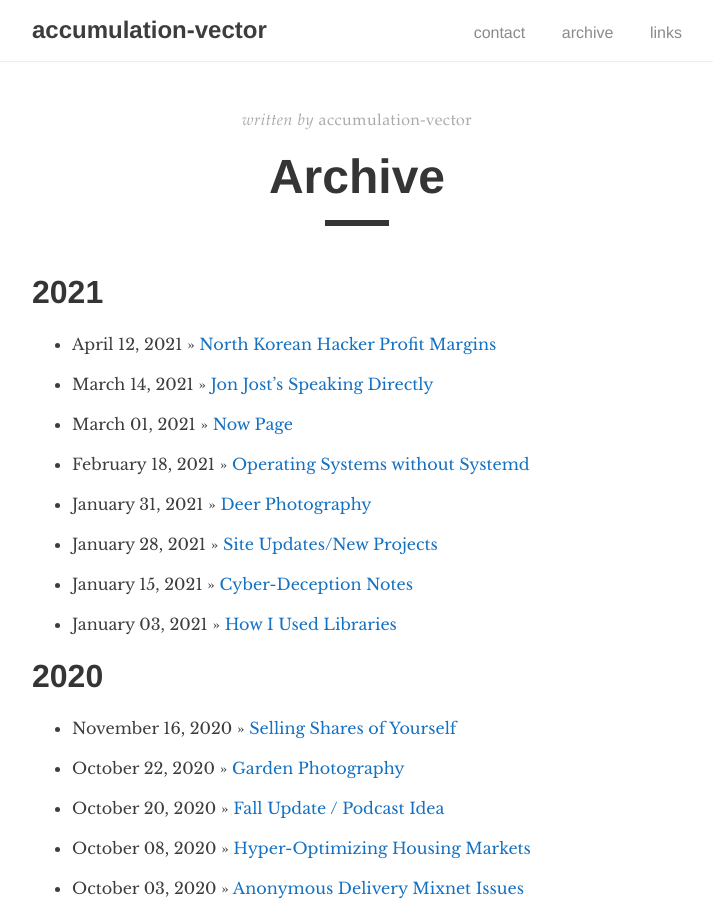
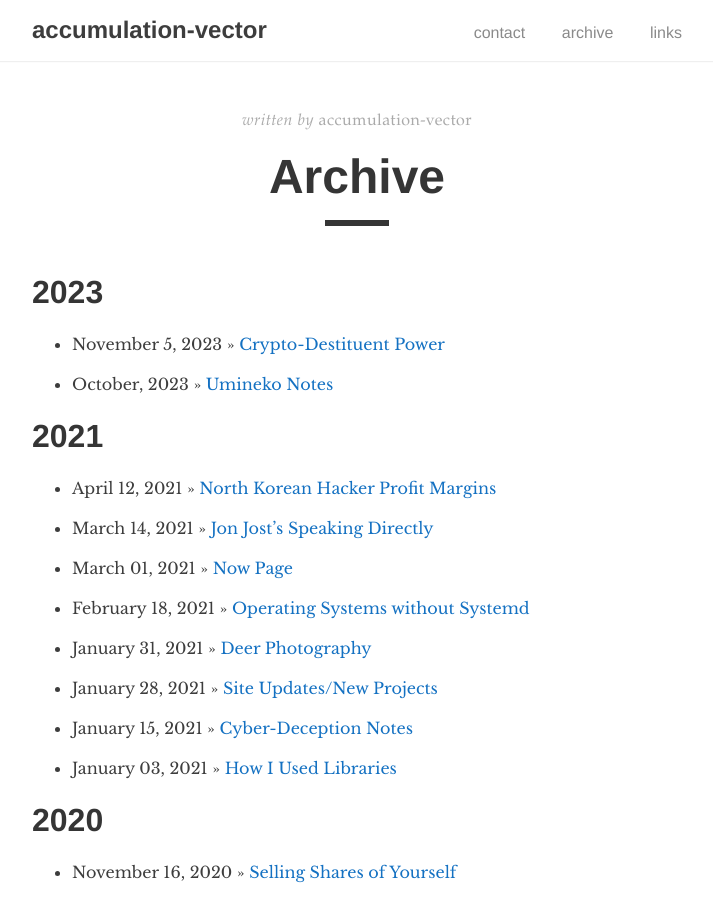
Before and after one commit to accumulationvector/accumulationvector.github.io, a Jekyll site: the page built from _pages/archive.md, in a window 1280 px wide and 900 px high. Shown: the whole window, without its empty margins (283-996 px from the left). Built offline with Jekyll 4.4.1, drawn with Linux system fonts in a browser that asks for light colours.

Commit message:
Update archive.md

```diff
--- a/_pages/archive.md
+++ b/_pages/archive.md
@@ -4,6 +4,12 @@ title: "Archive"
 author: "accumulation-vector"
 permalink: /archive/
 ---
+
+# 2023
+
+- November 5, 2023 >> [Crypto-Destituent Power]()
+
+- October, 2023 >> [Umineko Notes]()
 
 # 2021
 
@@ -19,13 +25,13 @@ permalink: /archive/
 
 - January 28, 2021 >> [Site Updates/New Projects](https://accumulationvector.com/2021-01-28/site-updates)
 
-- January 15, 2021 >> [Cyber-Deception Notes](https://accumulationvector.com/2021-01-15/Cyberdeception-Notes)
+- January 15, 2021 >> [Cyber-Deception Notes](https://accumulationvector.com/2021-01-15/cyberdeception-notes)
 
 - January 03, 2021 >> [How I Used Libraries](https://accumulationvector.com/2021-01-03/how-i-used-libraries)
 
 # 2020
 
-- November 16, 2020 >> [Selling Shares of Yourself](https://accumulationvector.com/2020-10-16/selling-shares-of-yourself)
+- November 16, 2020 >> [Selling Shares of Yourself](https://accumulationvector.com/2020-11-16/selling-shares-of-yourself)
 
 - October 22, 2020 >> [Garden Photography](https://accumulationvector.com/2020-10-22/garden-photography)
 
```
